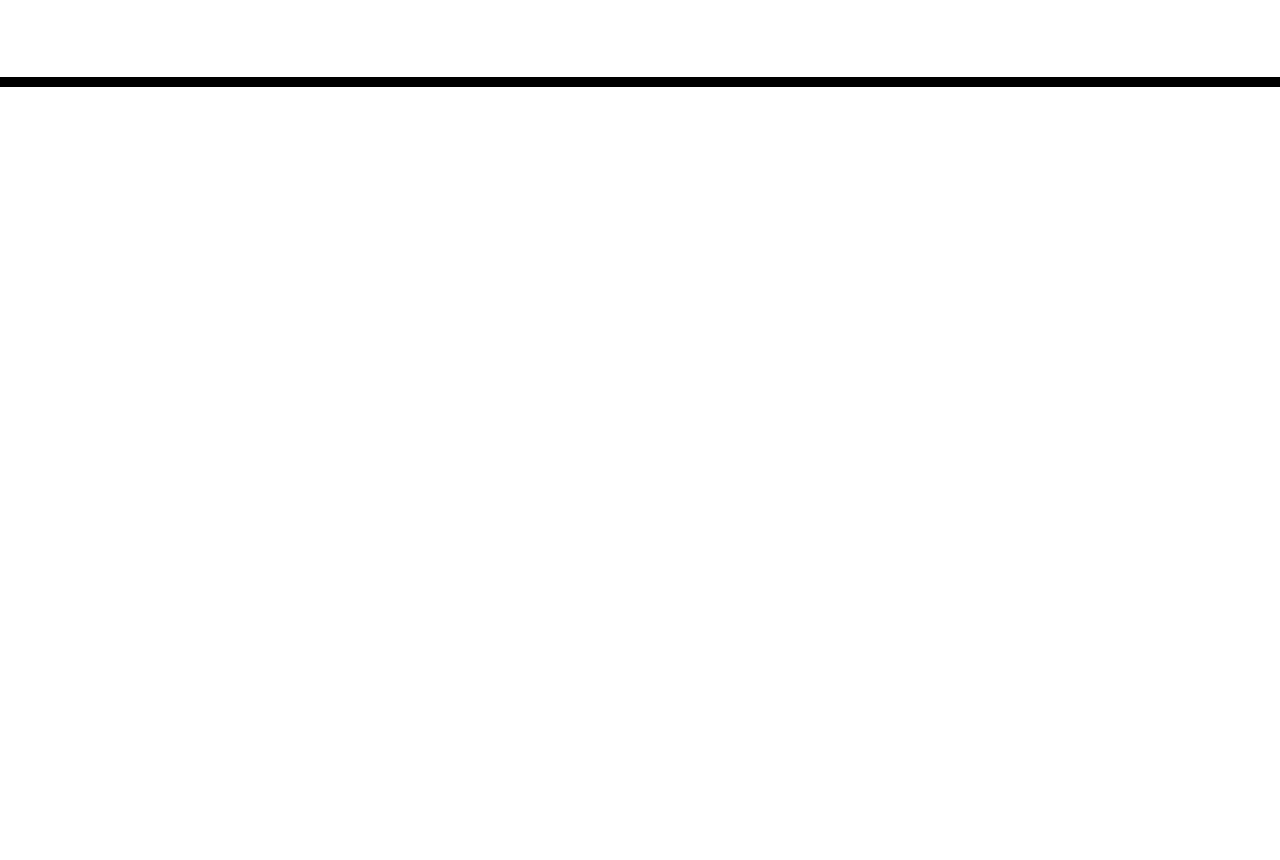
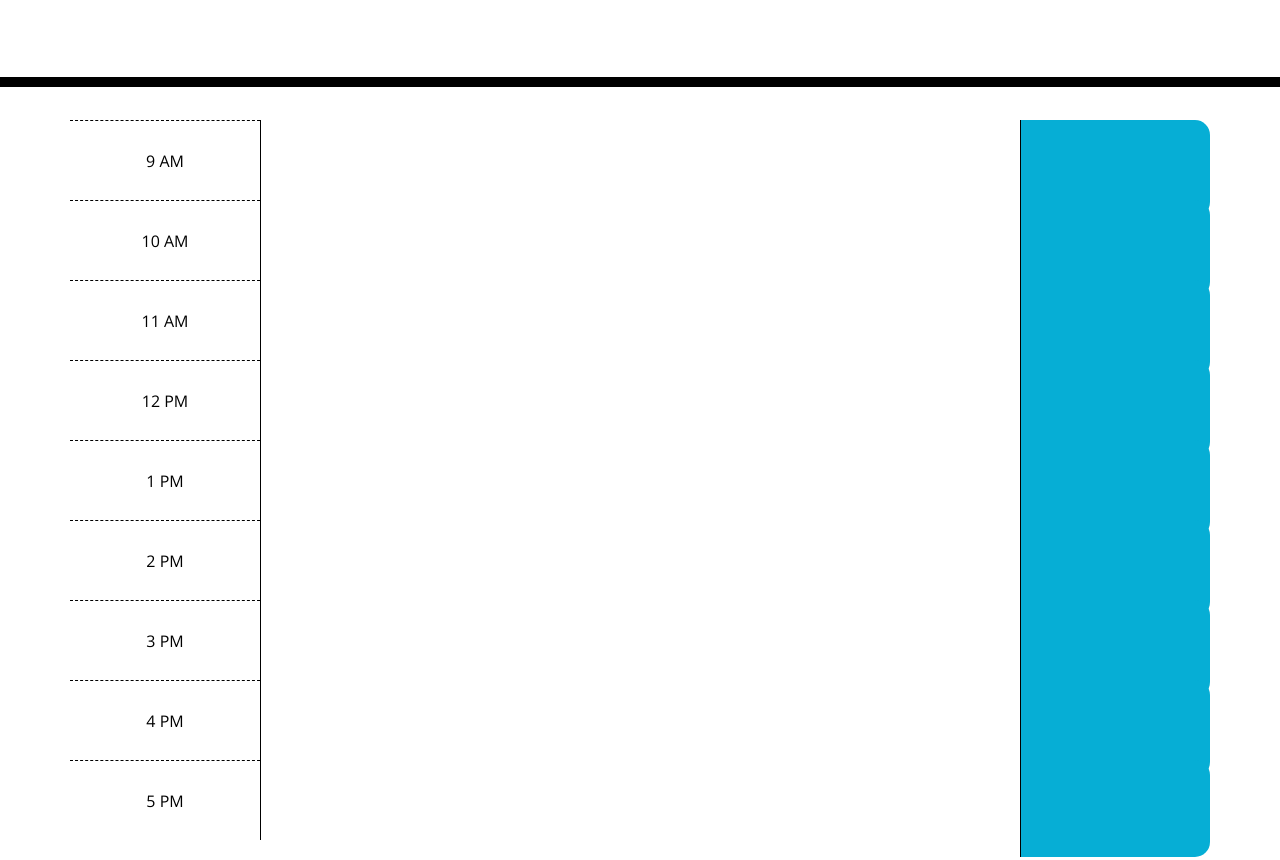
Before and after one commit to Toomeme/workday-scheduler, a plain HTML site: page index.html in a window 1280 px wide. Shown: the part 181-1041 px from the top of the page. Before the commit the page ends 800 px from the top, so only its background shows below. Drawn offline with nearby package versions, Linux system fonts and the light colour scheme.

Commit message:
basic layout

```diff
--- a/index.html
+++ b/index.html
@@ -29,10 +29,117 @@
       <p id="currentDay" class="lead"></p>
     </header>
     <div class="container">
-      <!-- Timeblocks go here -->
+      <div class="row time-block">
+        <div class="col-lg-2 hour">
+          <p>9 AM</p>
+        </div>
+
+        <textarea rows="2" class="col"></textarea>
+
+        <div class="col col-lg-2 saveBtn">
+
+        </div>
+      </div>
+
+      <div class="row time-block">
+        <div class="col-lg-2 hour">
+          <p>10 AM</p>
+        </div>
+
+        <textarea rows="2" class="col"></textarea>
+
+        <div class="col col-lg-2 saveBtn">
+
+        </div>
+      </div>
+
+      <div class="row time-block">
+        <div class="col-lg-2 hour">
+          <p>11 AM</p>
+        </div>
+
+        <textarea rows="2" class="col"></textarea>
+
+        <div class="col col-lg-2 saveBtn">
+
+        </div>
+      </div>
+
+      <div class="row time-block">
+        <div class="col-lg-2 hour">
+          <p>12 PM</p>
+        </div>
+
+        <textarea rows="2" class="col"></textarea>
+
+        <div class="col col-lg-2 saveBtn">
+
+        </div>
+      </div>
+
+      <div class="row time-block">
+        <div class="col-lg-2 hour">
+          <p>1 PM</p>
+        </div>
+
+        <textarea rows="2" class="col"></textarea>
+
+        <div class="col col-lg-2 saveBtn">
+
+        </div>
+      </div>
+
+      <div class="row time-block">
+        <div class="col-lg-2 hour">
+          <p>2 PM</p>
+        </div>
+
+        <textarea rows="2" class="col"></textarea>
+
+        <div class="col col-lg-2 saveBtn">
+
+        </div>
+      </div>
+
+      <div class="row time-block">
+        <div class="col-lg-2 hour">
+          <p>3 PM</p>
+        </div>
+
+        <textarea rows="2" class="col"></textarea>
+
+        <div class="col col-lg-2 saveBtn">
+
+        </div>
+      </div>
+
+      <div class="row time-block">
+        <div class="col-lg-2 hour">
+          <p>4 PM</p>
+        </div>
+
+        <textarea rows="2" class="col"></textarea>
+
+        <div class="col col-lg-2 saveBtn">
+
+        </div>
+      </div>
+
+      <div class="row time-block">
+        <div class="col-lg-2 hour">
+          <p>5 PM</p>
+        </div>
+
+        <textarea rows="2" class="col"></textarea>
+
+        <div class="col col-lg-2 saveBtn">
+
+        </div>
+      </div>
     </div>
 
     <script src="https://code.jquery.com/jquery-3.4.1.min.js"></script>
     <script src="https://cdnjs.cloudflare.com/ajax/libs/moment.js/2.24.0/moment.min.js"></script>
+    <script src ="./script.js"></script>
   </body>
 </html>
--- /dev/null
+++ b/script.js
@@ -0,0 +1,28 @@
+//var hourEl = document.getElementsByClassName("hour");
+
+var checkTime = function(hourEl) {
+    // get date from task element
+    var time = $(hourEl).children(".hour").text().trim();
+
+    // convert to moment object at 5:00pm
+    var timeConverted = moment(time, "ha");
+    console.log(timeConverted);
+
+    // remove any old classes from element
+    $(hourEl).removeClass("past present future");
+
+    // apply new class if task is near/over due date
+    if (moment().isAfter(timeConverted)) {
+      $(hourEl).addClass("past");
+    }
+    //else if (Math.abs(moment().diff(timeConverted, "days")) <= 2) {
+     // $(hourEl).addClass("list-group-item-warning");
+   // }
+
+  };
+
+setInterval(function () {
+  $(".time-block").each(function(index, el) {
+    checkTime(el);
+  });
+}, (1000 * 60) * 60);
--- a/style.css
+++ b/style.css
@@ -11,6 +11,7 @@ textarea{
   color: #000000;
   border-left: 1px solid black;
   padding: 10px;
+  height: inherit;
 }
 
 .jumbotron {
@@ -33,7 +34,7 @@ textarea{
 .row {
   white-space: pre-wrap;
   height: 80px;
-  border-top: 1px solid white;;
+  border-top: 1px solid white;
 }
 
 .hour {
@@ -69,3 +70,15 @@ textarea{
   font-size: 20px;
   transition: all .3s ease-in-out;
 }
+
+.past{
+  background-color: lightgrey;
+}
+
+.present{
+  background-color: lightgreen;
+}
+
+.future{
+  background-color: salmon;
+}
```
